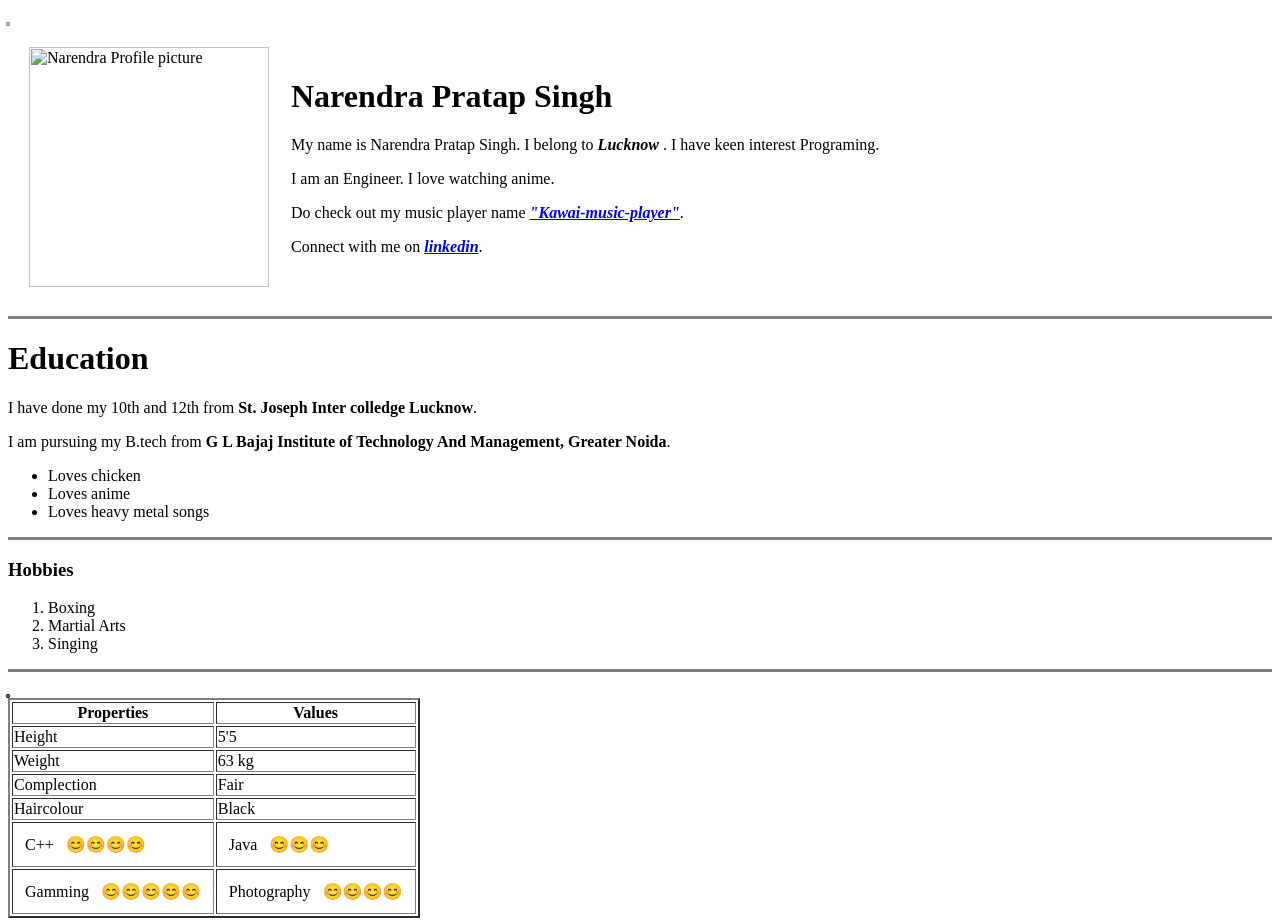
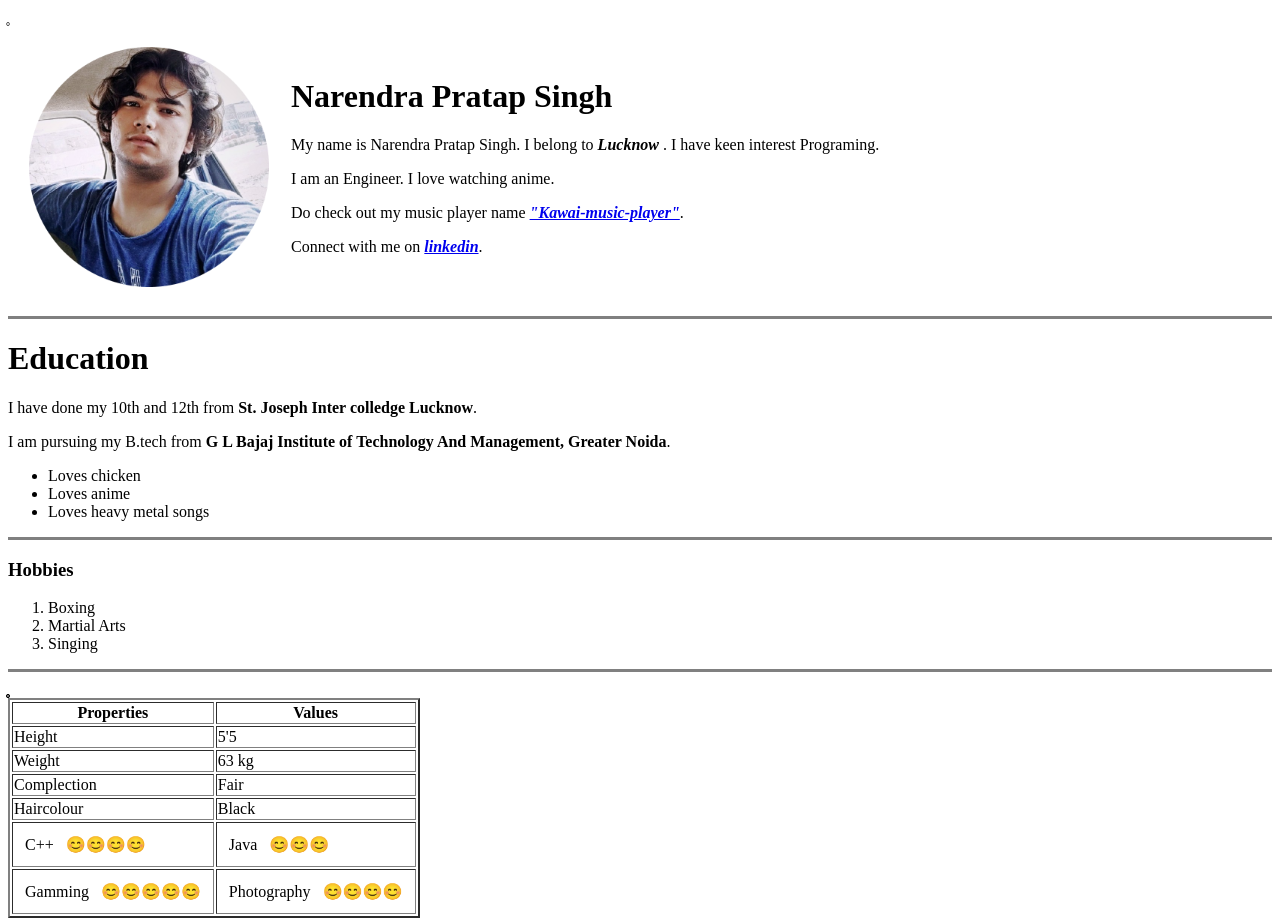
Before and after one commit to Narendra9793/CV, a plain HTML site: page index.html in a window 1280 px wide. Shown: the top 921 px of the page. Drawn offline with Linux system fonts and the light colour scheme.

Commit message:
Update index.html

```diff
--- a/index.html
+++ b/index.html
@@ -8,7 +8,7 @@
     <table cellspacing="20">
       <tr>
          <td>
-           <img src="Narendaradp.png" height="240" width="240" alt="Narendra Profile picture">
+           <img src="image/Narendaradp.png" height="240" width="240" alt="Narendra Profile picture">
          </td>
          <td>
            <h1>Narendra Pratap Singh</h1>
```
